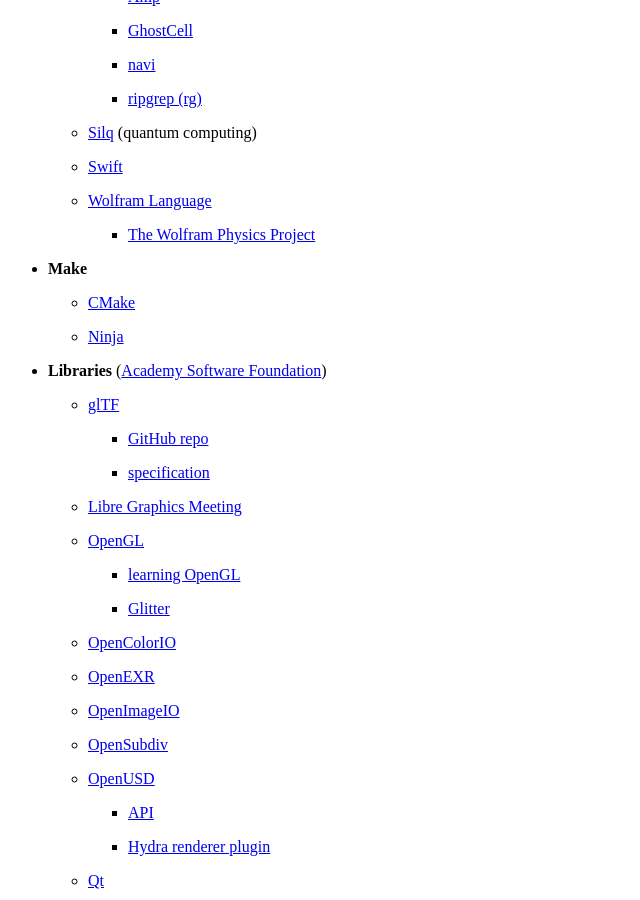
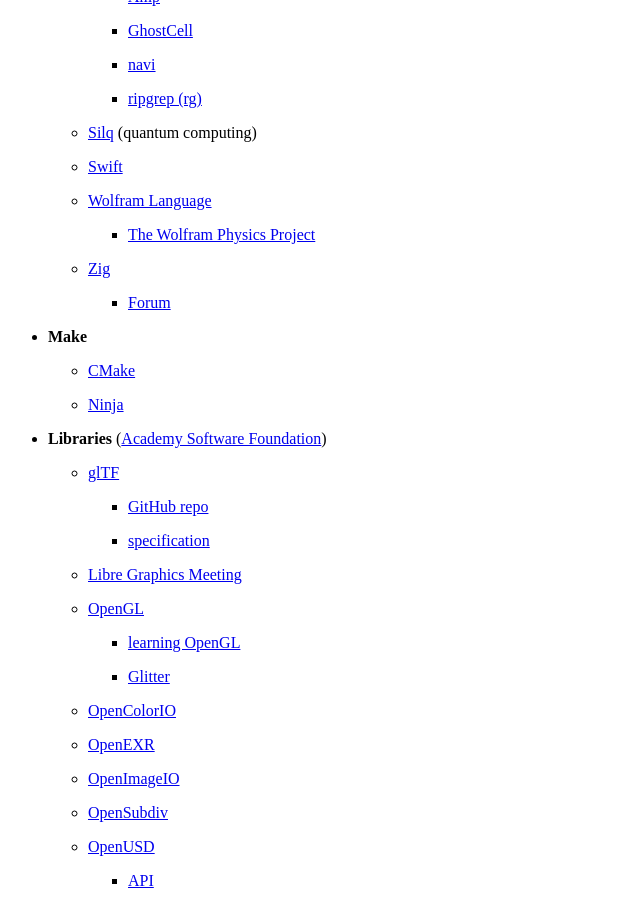
Before and after one commit to wahn/jan_walter_org, a Jekyll site: the page built from links/index.md, in a window 1280 px wide and 900 px high, scrolled down 7979 px. Shown: the whole window, without its empty margins (0-640 px from the left). Built offline with Jekyll 4.4.1, drawn with Linux system fonts in a browser that asks for light colours.

Commit message:
Links to Zig (language) and related forum.

```diff
--- a/links/index.md
+++ b/links/index.md
@@ -536,6 +536,10 @@
 
         + [The Wolfram Physics Project](https://www.wolframphysics.org)
 
+    - [Zig](https://ziglang.org)
+
+        + [Forum](https://ziggit.dev)
+
 * __Make__
 
     - [CMake](https://cmake.org)
```
